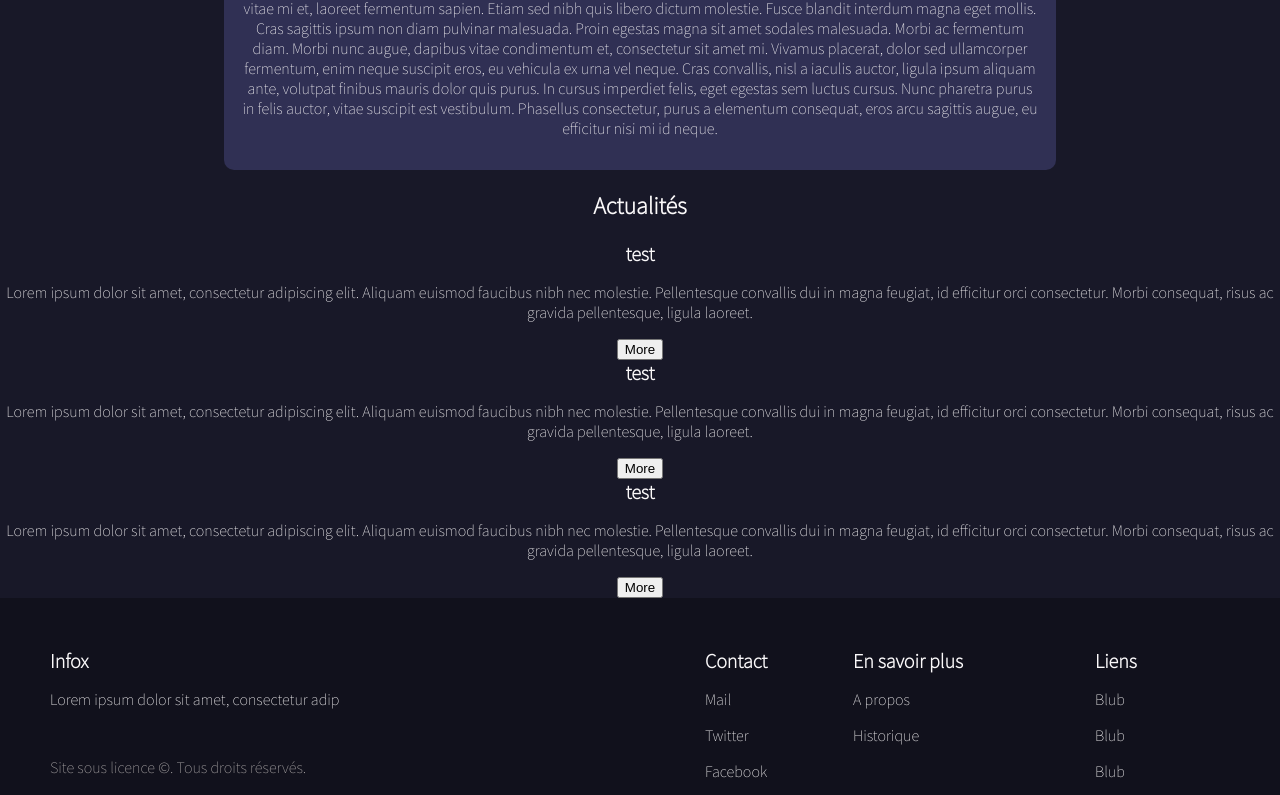
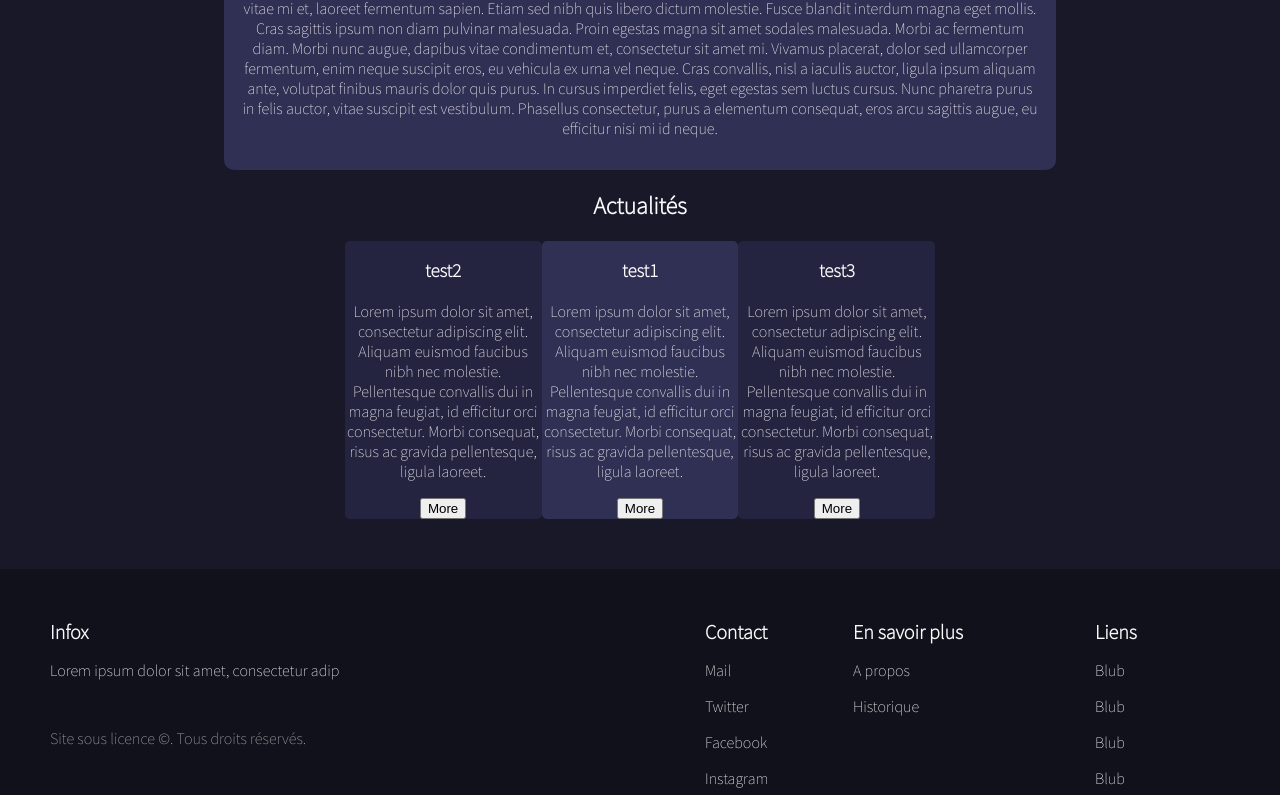
Before and after one commit to Vincent-vst/Sauvetage, a React (Create React App) app in the folder sauvetage-app/: page / in a window 1280 px wide. Shown: the part 650-1445 px from the top of the page. Built offline with nearby package versions, Linux system fonts and the light colour scheme.

Commit message:
Actualités qui sont belles

```diff
--- a/sauvetage-app/src/components/Actualites.js
+++ b/sauvetage-app/src/components/Actualites.js
@@ -1,12 +1,45 @@
-import BoxActualite from "./BoxActualite";
-
 const Actualites = () => {
     return (
         <div className="actualites">
             <h2>Actualités</h2>
-            <BoxActualite />
-            <BoxActualite />
-            <BoxActualite />
+            <div class="Actu_un">
+            <h3 >test1</h3>
+            <p>
+                Lorem ipsum dolor sit amet, consectetur adipiscing elit.
+                Aliquam euismod faucibus nibh nec molestie.
+                Pellentesque convallis dui in magna feugiat, id efficitur orci consectetur.
+                Morbi consequat, risus ac gravida pellentesque, ligula laoreet.
+            </p>
+            <button>
+                More
+            </button>
+        </div>
+
+        <div class="Actu_deux">
+            <h3>test2</h3>
+            <p>
+                Lorem ipsum dolor sit amet, consectetur adipiscing elit.
+                Aliquam euismod faucibus nibh nec molestie.
+                Pellentesque convallis dui in magna feugiat, id efficitur orci consectetur.
+                Morbi consequat, risus ac gravida pellentesque, ligula laoreet.
+            </p>
+            <button>
+                More
+            </button>
+        </div>
+
+        <div class="Actu_trois">
+            <h3>test3</h3>
+            <p>
+                Lorem ipsum dolor sit amet, consectetur adipiscing elit.
+                Aliquam euismod faucibus nibh nec molestie.
+                Pellentesque convallis dui in magna feugiat, id efficitur orci consectetur.
+                Morbi consequat, risus ac gravida pellentesque, ligula laoreet.
+            </p>
+            <button>
+                More
+            </button>
+        </div>
         </div>
     );
 };
--- a/sauvetage-app/src/components/BoxActualite.js
+++ /dev/null
@@ -1,18 +0,0 @@
-const BoxActualite = () => {
-    return (
-        <div className="boxactualite">
-            <h1>test</h1>
-            <p>
-                Lorem ipsum dolor sit amet, consectetur adipiscing elit.
-                Aliquam euismod faucibus nibh nec molestie.
-                Pellentesque convallis dui in magna feugiat, id efficitur orci consectetur.
-                Morbi consequat, risus ac gravida pellentesque, ligula laoreet.
-            </p>
-            <button>
-                More
-            </button>
-        </div>
-    )
-}
-
-export default BoxActualite;
--- a/sauvetage-app/src/style/components/_actualites.scss
+++ b/sauvetage-app/src/style/components/_actualites.scss
@@ -1,3 +1,40 @@
 .actualites {
     text-align: center;
+    display: grid;
+    grid-template-columns: 1.75fr 1fr 1fr 1fr 1.75fr;
+    padding-bottom: 50px;
 }
+.actualites h2{
+    grid-column-start: 3;
+    grid-column-end: 4;
+    grid-row-start: 1;
+    grid-row-end: 2;
+}
+
+.Actu_un {
+    background-color: #303054;
+    grid-column-start: 3;
+    grid-column-end: 4;
+    grid-row-start: 2;
+    grid-row-end: 3;
+}
+
+.Actu_deux {
+    grid-column-start: 2;
+    grid-column-end: 3;
+}
+
+.Actu_trois {
+    grid-column-start: 4;
+    grid-column-end: 5;
+}
+
+.Actu_deux, .Actu_trois {
+    background-color: #242440;
+    grid-row-start: 2;
+    grid-row-end: 3;
+}
+
+.Actu_un ,.Actu_deux, .Actu_trois {
+    border-radius: 5px;
+}
--- a/sauvetage-app/src/style/components/_boxactualite.scss
+++ /dev/null
@@ -1,16 +0,0 @@
-.boxactualite {
-    width: 10%;
-    height: 35%;
-    display: inline-block;
-    background-color: #242440;
-    padding: 10px;
-    margin: 5px;
-}
-
-.boxactualite h1 {
-
-}
-
-.boxactualite p {
-
-}
```
